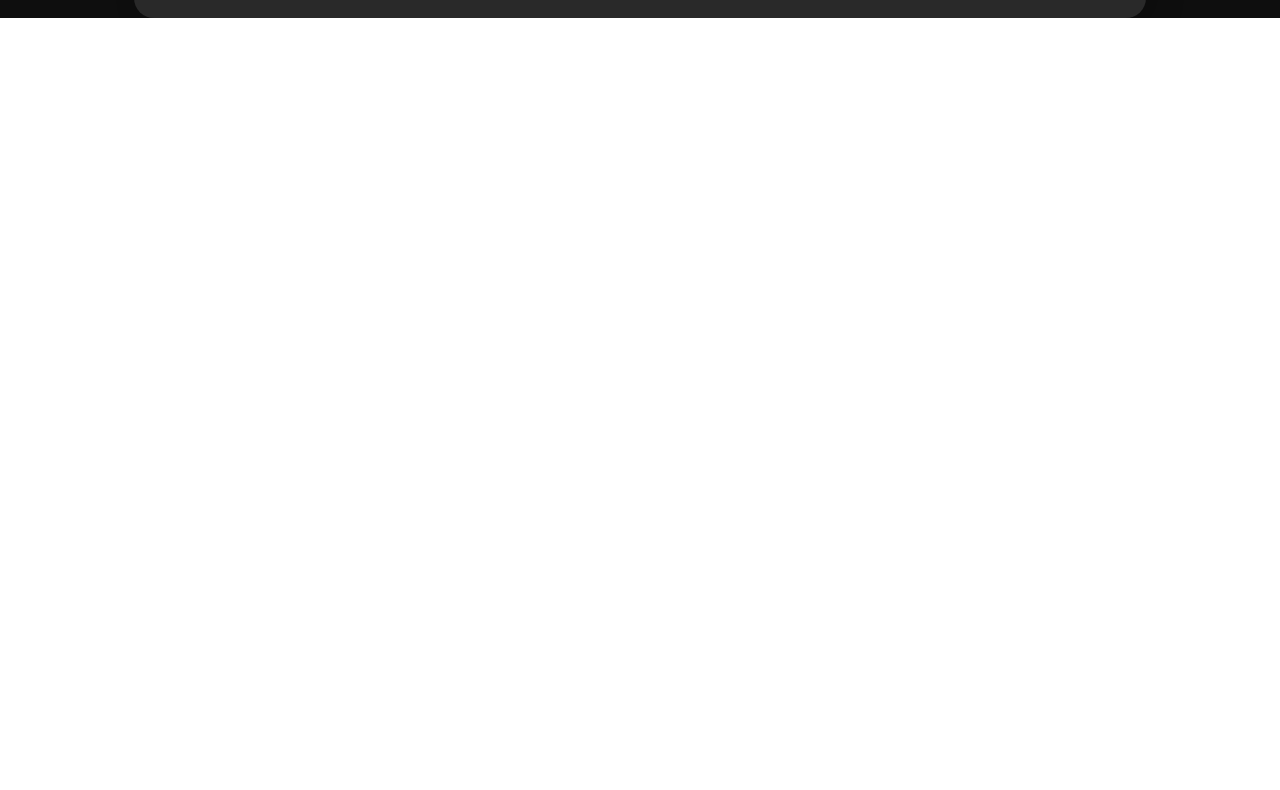
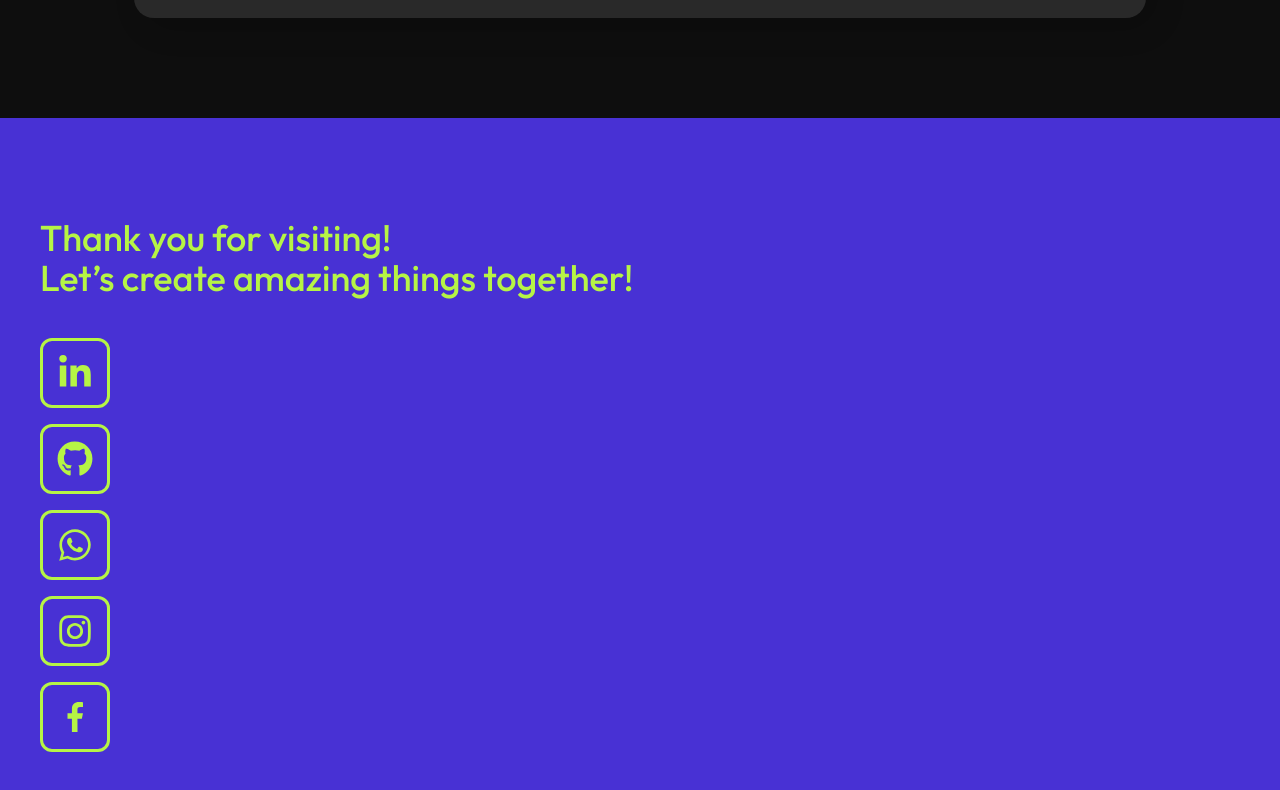
Before and after one commit to Kubanec01/Portfolio, a React (Vite) app: page / in a window 1280 px wide. Shown: the part 5204-5994 px from the top of the page. Before the commit the page ends 5222 px from the top, so only its background shows below. Built offline with nearby package versions, Linux system fonts and the light colour scheme.

Commit message:
implementacia stylu a rozrobenej links section vo Footer

```diff
--- a/src/App.tsx
+++ b/src/App.tsx
@@ -1,12 +1,14 @@
 import {BrowserRouter  as Router } from "react-router-dom"
 import { MainRoutes } from "./routes/MainRoutes"
 import { NavBar } from "./components/navbar/Navbar"
+import { Footer } from "./components/footer/Footer"
 
 function App() {
   return (
     <Router>
       <NavBar />
       <MainRoutes />
+      <Footer />
     </Router>
   )
 }
--- a/src/components/footer/Footer.tsx
+++ b/src/components/footer/Footer.tsx
@@ -0,0 +1,62 @@
+import { FaLinkedinIn } from "react-icons/fa";
+import { FaGithub } from "react-icons/fa";
+import { FaWhatsapp } from "react-icons/fa";
+import { FaInstagram } from "react-icons/fa";
+import { GrFacebookOption } from "react-icons/gr";
+import style from "./footer.module.scss"
+
+export const Footer = () => {
+  // STYLES
+  const link =
+    "mb-4 w-[70px] aspect-square rounded-xl border-[3px] border-secondary500 flex justify-center items-center";
+
+  return (
+    <div className="w-full h-[800px] flex justify-center px-2 py-10 bg-tertiary">
+      <div className="w-[1200px] mt-[60px]">
+        {/* links and robot animation */}
+        <div className="w-full h-full">
+          {/* links */}
+          <div className="w-[50%] h-full">
+            <h1 className="text-secondary500 text-4xl font-medium">
+              Thank you for visiting! <br />
+              Let’s create amazing things together!
+            </h1>
+            <ul className="text-4xl text-secondary500 mt-10">
+              <li className={`${link} ${style.link}`}>
+                <a className="" href="#">
+                  <FaLinkedinIn />
+                </a>
+              </li>
+              <li className={`${link} ${style.link}`}>
+                <a href="#">
+                  <FaGithub />
+                </a>
+              </li>
+              <li className={`${link} ${style.link}`}>
+                <a href="#">
+                  <FaWhatsapp />
+                </a>
+              </li>
+              <li className={`${link} ${style.link}`}>
+                <a href="#">
+                  <FaInstagram />
+                </a>
+              </li>
+              <li className={`${link} ${style.link}`}>
+                <a href="#">
+                  <GrFacebookOption />
+                </a>
+              </li>
+            </ul>
+          </div>
+          {/* robot */}
+          <div>
+
+          </div>
+        </div>
+        {/* phone and mail */}
+        <div></div>
+      </div>
+    </div>
+  );
+};
--- a/src/components/footer/footer.module.scss
+++ b/src/components/footer/footer.module.scss
@@ -0,0 +1,11 @@
+.link{
+    transition: all .2s ease;
+
+    &:hover{
+        transform: scale(1.05);
+    }
+
+    &:active{
+        transform: scale(0.9);
+    }
+}
--- a/src/pages/mainPage/components/work/Work.tsx
+++ b/src/pages/mainPage/components/work/Work.tsx
@@ -4,10 +4,10 @@ import style from "./work.module.scss"
 export const Work = () => {
   return (
       <div
-      className="w-full bg-[#12121207]"
+      className="w-full"
       >
 
-    <div className="max-w-[1400px] mx-auto mt-[100px] px-2">
+    <div className="max-w-[1400px] mx-auto my-[100px] px-2">
       {/* WORK TITLE/LINK BUTTON */}
       <div
       className="flex flex-col justify-center items-center"
```
